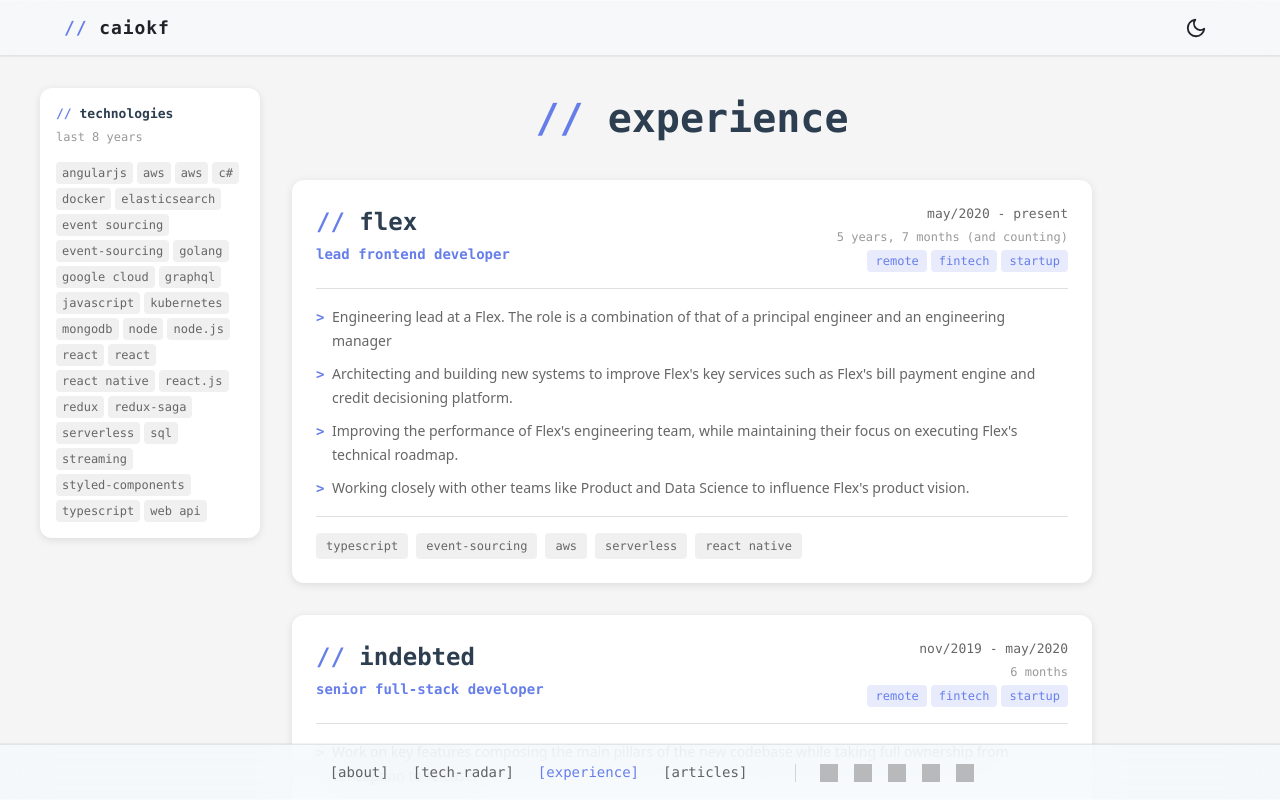
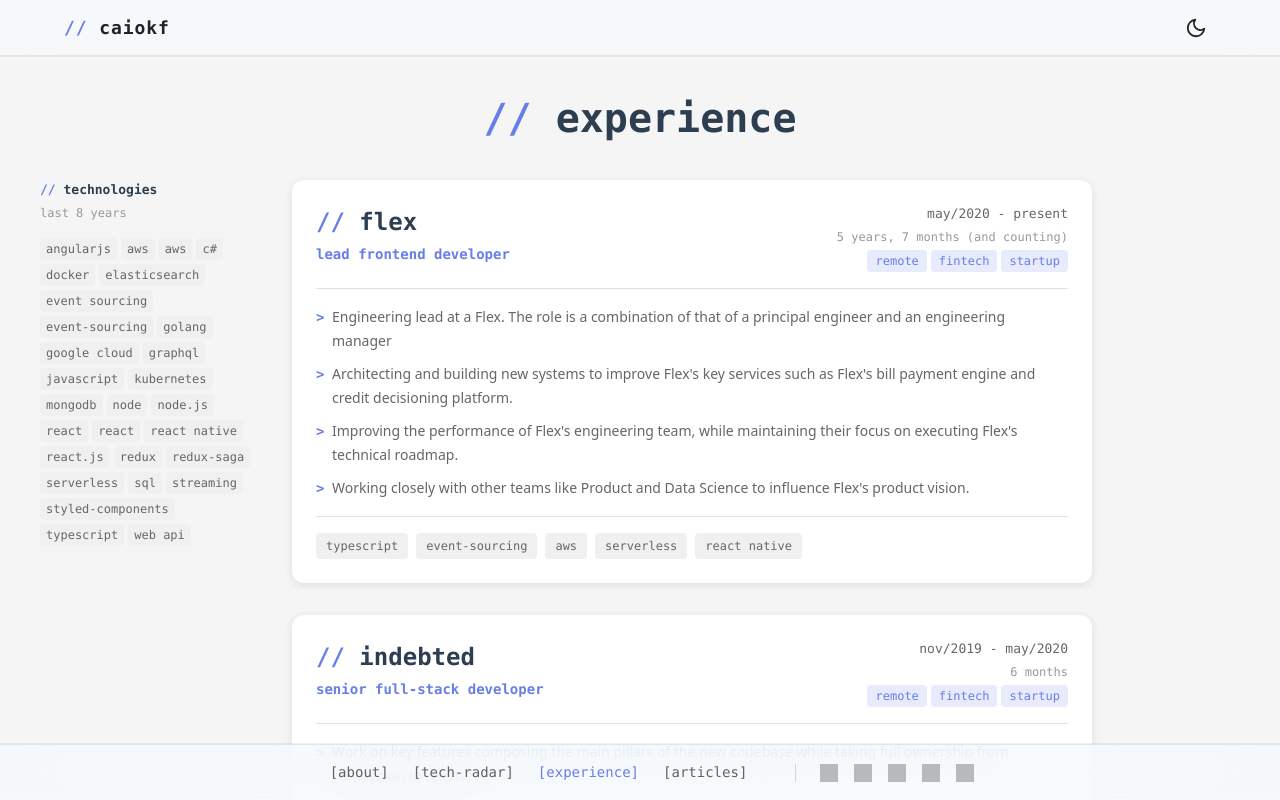
Before and after one commit to caiokf/homepage, a Vue app: page /experience in a window 1280 px wide. Shown: the top 800 px of the page. Built offline with nearby package versions, Linux system fonts and the light colour scheme; grey boxes are pictures that could not be loaded.

Commit message:
style(xp): remove card styling from sidebar technologies

```diff
--- a/src/pages/ExperiencePage.vue
+++ b/src/pages/ExperiencePage.vue
@@ -1,5 +1,7 @@
 <template>
   <div class="experience-page">
+    <h1 class="page-title">experience</h1>
+
     <div class="page-layout">
       <aside class="sidebar">
         <h3 class="sidebar-title">technologies</h3>
@@ -12,8 +14,6 @@
       </aside>
 
       <div class="content">
-        <h1 class="page-title">experience</h1>
-
         <div class="timeline">
         <article
           v-for="(experience, index) in experiencesConfig"
@@ -189,10 +189,6 @@
     width: 220px;
     flex-shrink: 0;
     height: fit-content;
-    padding: var(--space-4);
-    background: var(--color-surface);
-    border-radius: var(--radius-lg);
-    box-shadow: var(--shadow-md);
   }
 
   .sidebar-title {
@@ -240,6 +236,9 @@
   .page-title {
     margin-bottom: var(--space-8);
     text-align: center;
+    max-width: 1200px;
+    margin-left: auto;
+    margin-right: auto;
   }
 
   .timeline {
```
